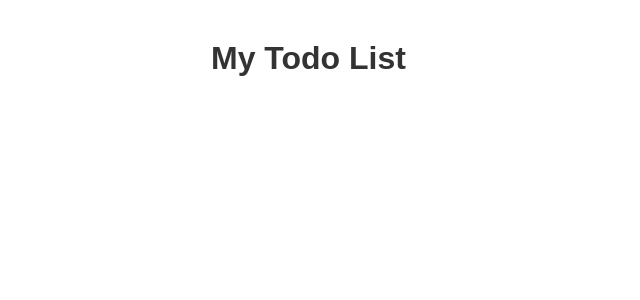
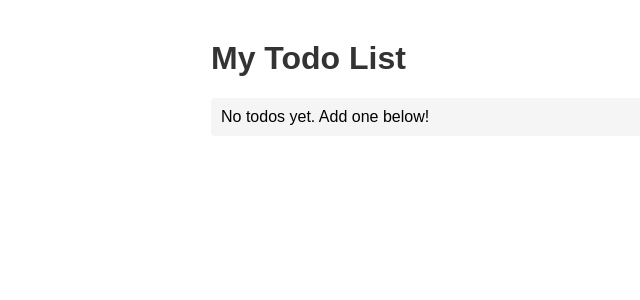
Before and after one commit to riteshkhire/todo-app, a Flask app: page / in a window 1280 px wide. Shown: the top 300 px of the page, without its empty margins (129-769 px from the left). Run offline with Flask 3, Linux system fonts and the light colour scheme.

Commit message:
feat: add view todos feature with todo list display

```diff
--- a/app.py
+++ b/app.py
@@ -1,4 +1,5 @@
 from flask import Flask, render_template, request, redirect, url_for
+
 app = Flask(__name__)
 
 # In-memory storage for todos
@@ -7,6 +8,7 @@ next_id = 1
 
 @app.route('/')
 def index():
-      return render_template('index.html', todos=todos)
+    return render_template('index.html', todos=todos)
+
 if __name__ == '__main__':
-      app.run(debug=True)
+    app.run(debug=True)
--- a/static/style.css
+++ b/static/style.css
@@ -8,3 +8,19 @@ body {
   h1 {
       color: #333;
   }
+#todo-list {
+      list-style: none;
+      padding: 0;
+  }
+
+  #todo-list li {
+      padding: 10px;
+      margin: 5px 0;
+      background: #f5f5f5;
+      border-radius: 4px;
+  }
+
+  #todo-list li.completed {
+      text-decoration: line-through;
+      color: #999;
+  }
--- a/templates/index.html
+++ b/templates/index.html
@@ -7,6 +7,14 @@
   </head>
   <body>
       <h1>My Todo List</h1>
-      <!-- Features will be added here -->
+      <ul id="todo-list">
+          {% for todo in todos %}
+              <li class="{{ 'completed' if todo.completed else '' }}">
+                  {{ todo.text }}
+              </li>
+          {% else %}
+              <li>No todos yet. Add one below!</li>
+          {% endfor %}
+      </ul>
   </body>
   </html>
```
